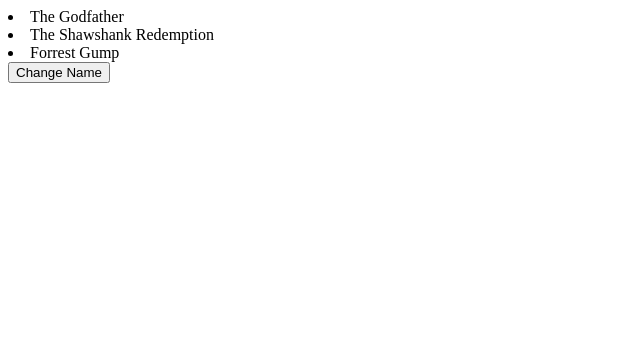
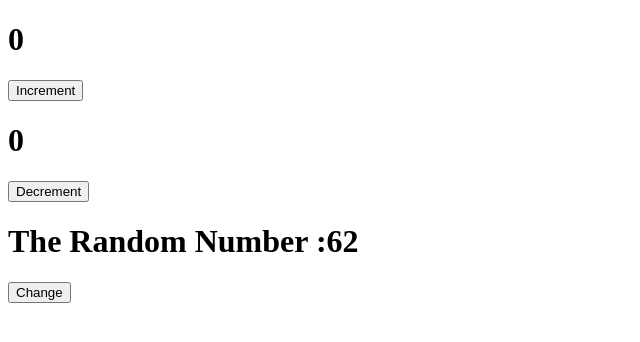
Before and after one commit to Kane-dylan/React-MASTER, a React (Vite) app in the folder react-proc/: page / in a window 1280 px wide. Shown: the top 342 px of the page, without its empty margins (0-640 px from the left). Built offline with nearby package versions, Linux system fonts and the light colour scheme.

Commit message:
react update 15/02/25

```diff
--- a/react-proc/src/App.jsx
+++ b/react-proc/src/App.jsx
@@ -1,36 +1,22 @@
 import React, { useState } from 'react'
+import ComponentOne from './components/ComponentOne'
+import ComponentTwo from './components/ComponentTwo'
+import ExampleOne from './components/ExampleOne'
+import ExampleTwo from './components/ExampleTwo'
+
 
 
 const App = () => {
 
-  const [movies, setMovies] = useState([
-    { id: 1,
-      title: "The Godfather",
-      ratings: 7.2
-    },
-    { id: 2,
-      title: "The Shawshank Redemption",
-      ratings: 8.6
-    },
-    { id: 3,
-      title: "Forrest Gump",
-      ratings: 4.3
-    },
-  ]);
-
-  const updateName = () => {
-    setMovies(
-      movies.map((m)=>(m.id === 2 ? {...movies, title: "John Wick 4"} : m))
-    )
-  }
-
+  const [count, setCount] = useState(0)
 
   return (
     <div>
-      {movies.map((m) => (
-        <li key={Math.random()}>{m.title}</li>
-      ))}
-      <button onClick={updateName}>Change Name</button>
+      <ComponentOne count={count} onClickHandler={() => setCount(count + 1)} />
+      <ComponentTwo count={count} onClickHandler={() => setCount(count - 1)} />
+
+        {/* <ExampleOne/> */}
+        <ExampleTwo/>
     </div>
   );
 }
--- /dev/null
+++ b/react-proc/src/components/ComponentOne.jsx
@@ -0,0 +1,15 @@
+import React from 'react'
+
+const ComponentOne = ({count, onClickHandler}) => {
+
+  const handleClick = () => onClickHandler()
+
+  return (
+    <div>
+      <h1>{count}</h1>
+      <button onClick={handleClick}>Increment</button>
+    </div>
+  )
+}
+
+export default ComponentOne
--- /dev/null
+++ b/react-proc/src/components/ComponentTwo.jsx
@@ -0,0 +1,15 @@
+import React from 'react'
+
+const ComponentTwo = ({count, onClickHandler}) => {
+
+  const handleClick = () => onClickHandler()
+
+  return (
+    <div>
+      <h1>{count}</h1>
+      <button onClick={handleClick}>Decrement</button>
+    </div>
+  )
+}
+
+export default ComponentTwo
--- /dev/null
+++ b/react-proc/src/components/ExampleOne.jsx
@@ -0,0 +1,22 @@
+import React, { useState } from 'react'
+
+const ExampleOne = () => {
+
+const [count, setCount] = useState(()=>{
+  const incrementCount = 10
+  return incrementCount
+})
+
+const increment = () => {
+  setCount((p)=>p+1)
+}
+
+  return (
+    <div>
+      <h1>Initial Count : {count}</h1>
+      <button onClick={increment}>Increment</button>
+    </div>
+  )
+}
+
+export default ExampleOne
--- /dev/null
+++ b/react-proc/src/components/ExampleTwo.jsx
@@ -0,0 +1,23 @@
+import React, { useState } from 'react'
+
+const ExampleTwo = () => {
+
+  const [randomNumber, setRandomNumber] = useState(()=>{
+    const random = Math.floor(Math.random() * 100)
+    return random
+  })
+
+  const changeNumber = () => {
+    const newNumber = Math.floor(Math.random() * 100)
+    setRandomNumber(newNumber)
+  }
+
+  return (
+    <div>
+      <h1>The Random Number :{randomNumber}</h1>
+      <button onClick={changeNumber}>Change</button>
+    </div>
+  )
+}
+
+export default ExampleTwo
```
